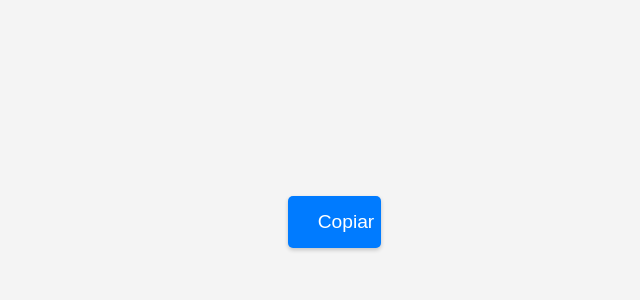
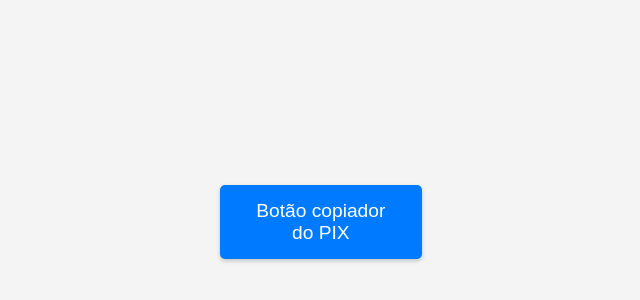
Before and after one commit to gusfrei/O-Homem-que-Copiava, a plain HTML site: page index.html in a window 1280 px wide. Shown: the part 178-478 px from the top of the page, without its empty margins (294-934 px from the left). Drawn offline with Linux system fonts and the light colour scheme.

Commit message:
Update index.html

```diff
--- a/index.html
+++ b/index.html
@@ -8,7 +8,7 @@
 </head>
 <body>
     <div class="container">
-        <button id="copyButton" class="copy-button">Copiar</button>
+        <button id="copyButton" class="copy-button">Botão copiador do PIX</button>
         <div id="messageDisplay" class="message-display"></div>
     </div>
     <script src="script.js"></script>
```
